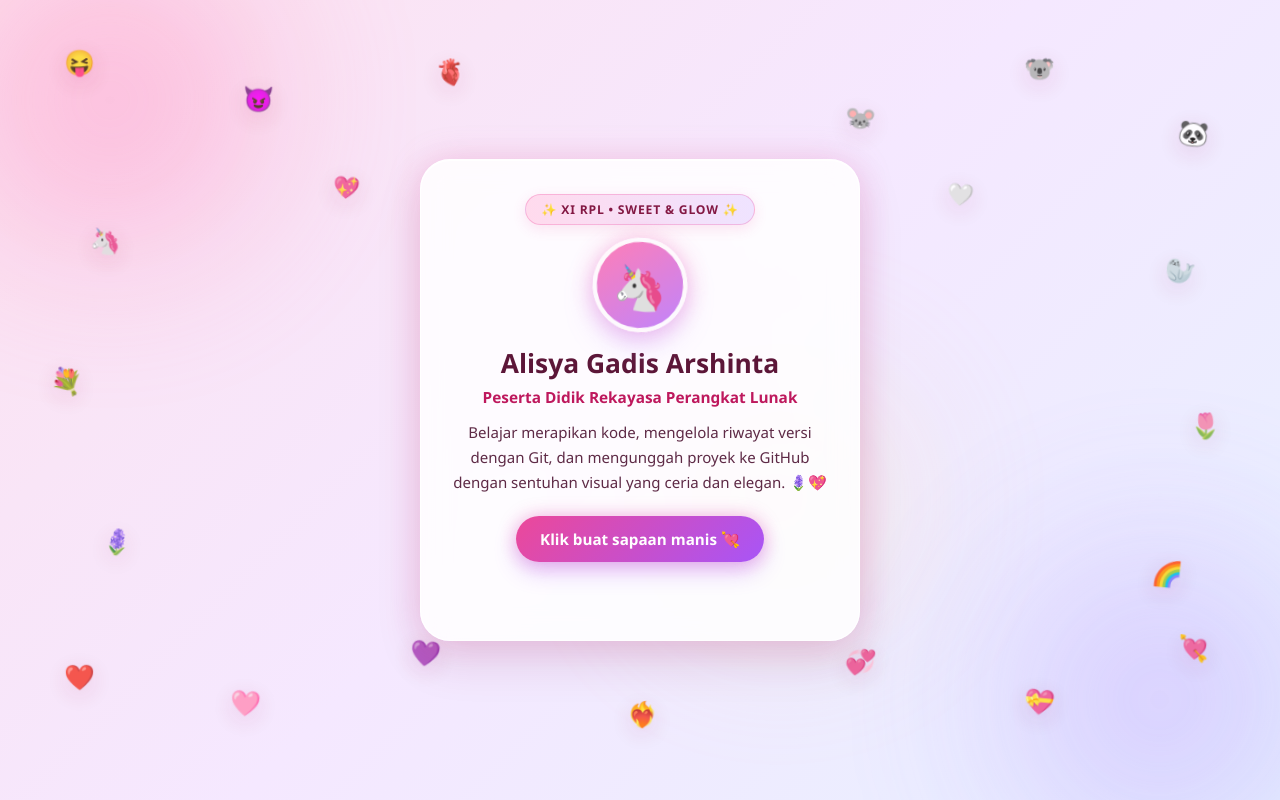
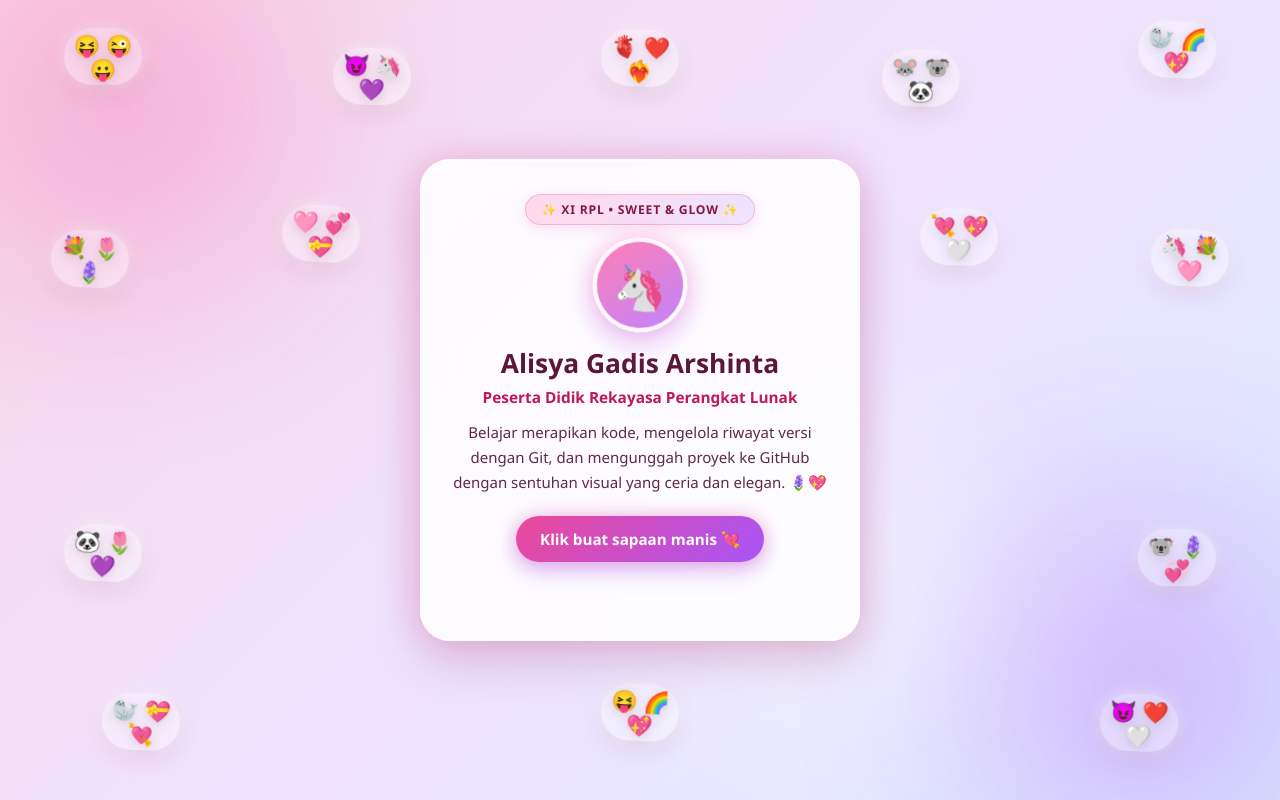
Before and after one commit to alisyagadisarshinta-glitch/website-profil-git, a plain HTML site: page index.html in a window 1280 px wide. Drawn offline with Linux system fonts and the light colour scheme.

Commit message:
Memperbarui profil dan tampilan

```diff
--- a/index.html
+++ b/index.html
@@ -7,34 +7,55 @@
   <link rel="stylesheet" href="style.css">
 </head>
 <body>
-  <!-- Efek cahaya lembut di latar -->
-  <div class="cahaya-glow cahaya-1" aria-hidden="true"></div>
-  <div class="cahaya-glow cahaya-2" aria-hidden="true"></div>
-  <div class="cahaya-glow cahaya-3" aria-hidden="true"></div>
+  <!-- Efek cahaya lembut penuh layar -->
+  <div class="aura-cahaya aura-1" aria-hidden="true"></div>
+  <div class="aura-cahaya aura-2" aria-hidden="true"></div>
+  <div class="aura-cahaya aura-3" aria-hidden="true"></div>
 
-  <!-- Elemen emoji rame di latar belakang -->
-  <div class="floating-layer" aria-hidden="true">
-    <span class="emot-item e1">😝</span>
-    <span class="emot-item e2">😈</span>
-    <span class="emot-item e3">🫀</span>
-    <span class="emot-item e4">🐭</span>
-    <span class="emot-item e5">🐨</span>
-    <span class="emot-item e6">🐼</span>
-    <span class="emot-item e7">🦄</span>
-    <span class="emot-item e8">🦭</span>
-    <span class="emot-item e9">💐</span>
-    <span class="emot-item e10">🌷</span>
-    <span class="emot-item e11">🪻</span>
-    <span class="emot-item e12">🌈</span>
-    <span class="emot-item e13">❤️</span>
-    <span class="emot-item e14">🩷</span>
-    <span class="emot-item e15">💜</span>
-    <span class="emot-item e16">❤️‍🔥</span>
-    <span class="emot-item e17">💞</span>
-    <span class="emot-item e18">💝</span>
-    <span class="emot-item e19">💘</span>
-    <span class="emot-item e20">💖</span>
-    <span class="emot-item e21">🤍</span>
+  <!-- Gerombolan emoji bundar memenuhi seluruh layar -->
+  <div class="kanvas-emoji" aria-hidden="true">
+    <div class="cluster c1">
+      <span>😝</span><span>😜</span><span>😛</span>
+    </div>
+    <div class="cluster c2">
+      <span>😈</span><span>🦄</span><span>💜</span>
+    </div>
+    <div class="cluster c3">
+      <span>🫀</span><span>❤️</span><span>❤️‍🔥</span>
+    </div>
+    <div class="cluster c4">
+      <span>🐭</span><span>🐨</span><span>🐼</span>
+    </div>
+    <div class="cluster c5">
+      <span>🦭</span><span>🌈</span><span>💖</span>
+    </div>
+    <div class="cluster c6">
+      <span>💐</span><span>🌷</span><span>🪻</span>
+    </div>
+    <div class="cluster c7">
+      <span>🩷</span><span>💞</span><span>💝</span>
+    </div>
+    <div class="cluster c8">
+      <span>💘</span><span>💖</span><span>🤍</span>
+    </div>
+    <div class="cluster c9">
+      <span>🦄</span><span>💐</span><span>🩷</span>
+    </div>
+    <div class="cluster c10">
+      <span>🐼</span><span>🌷</span><span>💜</span>
+    </div>
+    <div class="cluster c11">
+      <span>🐨</span><span>🪻</span><span>💞</span>
+    </div>
+    <div class="cluster c12">
+      <span>🦭</span><span>💝</span><span>💘</span>
+    </div>
+    <div class="cluster c13">
+      <span>😝</span><span>🌈</span><span>💖</span>
+    </div>
+    <div class="cluster c14">
+      <span>😈</span><span>❤️</span><span>🤍</span>
+    </div>
   </div>
 
   <main class="kartu">
--- a/style.css
+++ b/style.css
@@ -10,50 +10,50 @@ body {
   position: relative;
   overflow: hidden;
   font-family: "Poppins", "Segoe UI", "Trebuchet MS", sans-serif;
-  background: linear-gradient(135deg, #fde2ef 0%, #f5e8ff 50%, #e6f0ff 100%);
+  background: linear-gradient(135deg, #f9d8e8 0%, #efe2ff 52%, #dceaff 100%);
   color: #4a1c36;
 }
 
-/* Efek cahaya lembut (soft light aura) yang lebih dewasa & berkelas */
-.cahaya-glow {
+/* Efek cahaya lembut (glow aura) yang lebih dewasa & berkelas */
+.aura-cahaya {
   position: fixed;
   border-radius: 50%;
-  filter: blur(75px);
+  filter: blur(85px);
   pointer-events: none;
   z-index: 0;
-  animation: denyutCahaya 7s ease-in-out infinite alternate;
+  animation: cahayaBerdenyut 7s ease-in-out infinite alternate;
 }
 
-.cahaya-1 {
-  width: 340px;
-  height: 340px;
-  top: -70px;
-  left: -60px;
-  background: radial-gradient(circle, rgba(255, 130, 186, 0.55), rgba(255, 130, 186, 0));
+.aura-1 {
+  width: 400px;
+  height: 400px;
+  top: -90px;
+  left: -80px;
+  background: radial-gradient(circle, rgba(244, 114, 182, 0.55), rgba(244, 114, 182, 0));
 }
 
-.cahaya-2 {
-  width: 380px;
-  height: 380px;
-  bottom: -90px;
-  right: -70px;
-  background: radial-gradient(circle, rgba(183, 148, 255, 0.5), rgba(183, 148, 255, 0));
-  animation-delay: 2s;
+.aura-2 {
+  width: 430px;
+  height: 430px;
+  bottom: -100px;
+  right: -80px;
+  background: radial-gradient(circle, rgba(168, 85, 247, 0.48), rgba(168, 85, 247, 0));
+  animation-delay: 2.2s;
 }
 
-.cahaya-3 {
-  width: 280px;
-  height: 280px;
-  top: 45%;
+.aura-3 {
+  width: 360px;
+  height: 360px;
+  top: 50%;
   left: 50%;
   transform: translate(-50%, -50%);
-  background: radial-gradient(circle, rgba(255, 224, 178, 0.45), rgba(255, 224, 178, 0));
-  animation-delay: 1s;
+  background: radial-gradient(circle, rgba(255, 255, 255, 0.72), rgba(255, 255, 255, 0));
+  animation-delay: 1.1s;
 }
 
-@keyframes denyutCahaya {
+@keyframes cahayaBerdenyut {
   0% {
-    opacity: 0.75;
+    opacity: 0.72;
     transform: scale(0.96);
   }
   100% {
@@ -62,50 +62,74 @@ body {
   }
 }
 
-/* Lapisan emoji rame */
-.floating-layer {
+/* Kanvas penuh layar untuk gerombolan emoji bundar */
+.kanvas-emoji {
   position: fixed;
   inset: 0;
   pointer-events: none;
   z-index: 1;
 }
 
-.emot-item {
+.cluster {
   position: absolute;
-  font-size: 1.55rem;
-  opacity: 0.88;
-  filter: drop-shadow(0 6px 12px rgba(157, 23, 77, 0.16));
-  animation: melayangHalus 6s ease-in-out infinite;
+  display: flex;
+  flex-wrap: wrap;
+  justify-content: center;
+  align-items: center;
+  gap: 3px 6px;
+  width: 78px;
+  padding: 6px;
+  border-radius: 999px;
+  background: rgba(255, 255, 255, 0.36);
+  backdrop-filter: blur(4px);
+  box-shadow: 0 8px 22px rgba(131, 24, 67, 0.1), 0 0 16px rgba(255, 255, 255, 0.55);
+  animation: melayangCluster 6.2s ease-in-out infinite;
 }
 
-.e1  { top: 6%;  left: 5%;   animation-delay: 0.1s; }
-.e2  { top: 11%; left: 19%;  animation-delay: 0.6s; }
-.e3  { top: 8%;  left: 34%;  animation-delay: 1.1s; }
-.e4  { top: 14%; left: 66%;  animation-delay: 1.5s; }
-.e5  { top: 7%;  left: 80%;  animation-delay: 0.4s; }
-.e6  { top: 16%; left: 92%;  animation-delay: 1.9s; }
-.e7  { top: 29%; left: 7%;   animation-delay: 0.9s; }
-.e8  { top: 33%; left: 91%;  animation-delay: 1.3s; }
-.e9  { top: 47%; left: 4%;   animation-delay: 2.1s; }
-.e10 { top: 52%; left: 93%;  animation-delay: 0.8s; }
-.e11 { top: 67%; left: 8%;   animation-delay: 1.7s; }
-.e12 { top: 71%; left: 90%;  animation-delay: 2.3s; }
-.e13 { top: 83%; left: 5%;   animation-delay: 0.3s; }
-.e14 { top: 87%; left: 18%;  animation-delay: 1.2s; }
-.e15 { top: 81%; left: 32%;  animation-delay: 2.0s; }
-.e16 { top: 88%; left: 49%;  animation-delay: 0.7s; }
-.e17 { top: 82%; left: 66%;  animation-delay: 1.6s; }
-.e18 { top: 87%; left: 80%;  animation-delay: 2.4s; }
-.e19 { top: 80%; left: 92%;  animation-delay: 1.0s; }
-.e20 { top: 23%; left: 26%;  font-size: 1.35rem; animation-delay: 1.4s; }
-.e21 { top: 24%; left: 74%;  font-size: 1.35rem; animation-delay: 2.2s; }
+.cluster span {
+  font-size: 1.32rem;
+  line-height: 1;
+  filter: drop-shadow(0 3px 6px rgba(74, 28, 54, 0.15));
+}
 
-@keyframes melayangHalus {
+/* Sebaran penuh satu layar (kiri, tengah atas/bawah, kanan) */
+.c1  { top: 4%;   left: 5%;    animation-delay: 0.1s; }
+.c2  { top: 7%;   left: 26%;   animation-delay: 0.8s; }
+.c3  { top: 5%;   left: 50%;   transform: translateX(-50%); animation-delay: 1.4s; }
+.c4  { top: 7%;   right: 25%;  animation-delay: 0.5s; }
+.c5  { top: 4%;   right: 5%;   animation-delay: 1.9s; }
+
+.c6  { top: 30%;  left: 4%;    animation-delay: 1.1s; }
+.c7  { top: 27%;  left: 22%;   animation-delay: 2.1s; }
+.c8  { top: 27%;  right: 22%;  animation-delay: 0.7s; }
+.c9  { top: 30%;  right: 4%;   animation-delay: 1.6s; }
+
+.c10 { bottom: 26%; left: 5%;   animation-delay: 2.3s; }
+.c11 { bottom: 26%; right: 5%;  animation-delay: 0.4s; }
+
+.c12 { bottom: 5%;  left: 8%;    animation-delay: 1.2s; }
+.c13 { bottom: 6%;  left: 50%;   transform: translateX(-50%); animation-delay: 1.8s; }
+.c14 { bottom: 5%;  right: 8%;   animation-delay: 0.9s; }
+
+@keyframes melayangCluster {
   0%, 100% {
-    transform: translateY(0px) rotate(-5deg);
+    transform: translateY(0px) rotate(-2deg);
   }
   50% {
-    transform: translateY(-13px) rotate(6deg);
+    transform: translateY(-11px) rotate(3deg);
+  }
+}
+
+.c3, .c13 {
+  animation-name: melayangTengah;
+}
+
+@keyframes melayangTengah {
+  0%, 100% {
+    transform: translateX(-50%) translateY(0px) rotate(-2deg);
+  }
+  50% {
+    transform: translateX(-50%) translateY(-11px) rotate(3deg);
   }
 }
 
@@ -116,15 +140,15 @@ body {
   width: min(92%, 440px);
   padding: 34px 28px;
   text-align: center;
-  background: rgba(255, 255, 255, 0.84);
-  backdrop-filter: blur(14px);
-  -webkit-backdrop-filter: blur(14px);
-  border: 1.5px solid rgba(255, 255, 255, 0.95);
+  background: rgba(255, 255, 255, 0.85);
+  backdrop-filter: blur(16px);
+  -webkit-backdrop-filter: blur(16px);
+  border: 1.5px solid rgba(255, 255, 255, 0.96);
   border-radius: 30px;
   box-shadow:
-    0 20px 45px rgba(131, 24, 67, 0.14),
-    0 0 32px rgba(244, 114, 182, 0.25),
-    inset 0 1px 0 rgba(255, 255, 255, 0.9);
+    0 22px 48px rgba(131, 24, 67, 0.16),
+    0 0 36px rgba(236, 72, 153, 0.25),
+    inset 0 1px 0 rgba(255, 255, 255, 0.95);
   animation: munculElegan 0.75s cubic-bezier(0.22, 1, 0.36, 1);
 }
 
@@ -147,7 +171,7 @@ body {
   font-weight: 700;
   letter-spacing: 0.8px;
   color: #831843;
-  background: linear-gradient(90deg, rgba(255, 214, 235, 0.9), rgba(237, 224, 255, 0.9));
+  background: linear-gradient(90deg, rgba(255, 214, 235, 0.92), rgba(237, 224, 255, 0.92));
   border: 1px solid rgba(236, 72, 153, 0.28);
   border-radius: 999px;
   box-shadow: 0 4px 14px rgba(236, 72, 153, 0.14);
@@ -164,7 +188,7 @@ body {
   border: 4px solid rgba(255, 255, 255, 0.95);
   box-shadow:
     0 12px 26px rgba(192, 132, 252, 0.35),
-    0 0 22px rgba(255, 126, 182, 0.45);
+    0 0 24px rgba(255, 126, 182, 0.45);
   font-size: 42px;
   animation: goyangHalus 3.6s ease-in-out infinite;
 }
```
